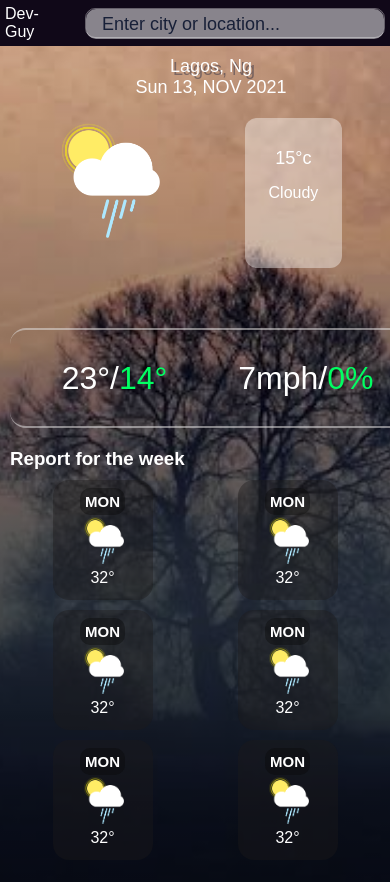
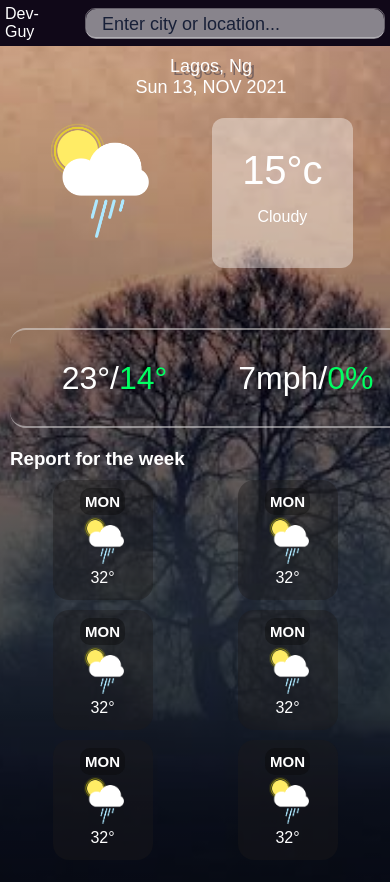
Before and after one commit to 106joshman/Weather-App, a React (Create React App) app: page / in a window 390 px wide. Shown: the top 882 px of the page. Built offline with nearby package versions, Linux system fonts and the light colour scheme.

Commit message:
updates and changes

```diff
--- a/src/index.css
+++ b/src/index.css
@@ -338,7 +338,7 @@ mobile phone screen
   }
 
   .fig .deg {
-    font-size: 18px;
+    font-size: 40px;
   }
 
   .cards {
```
